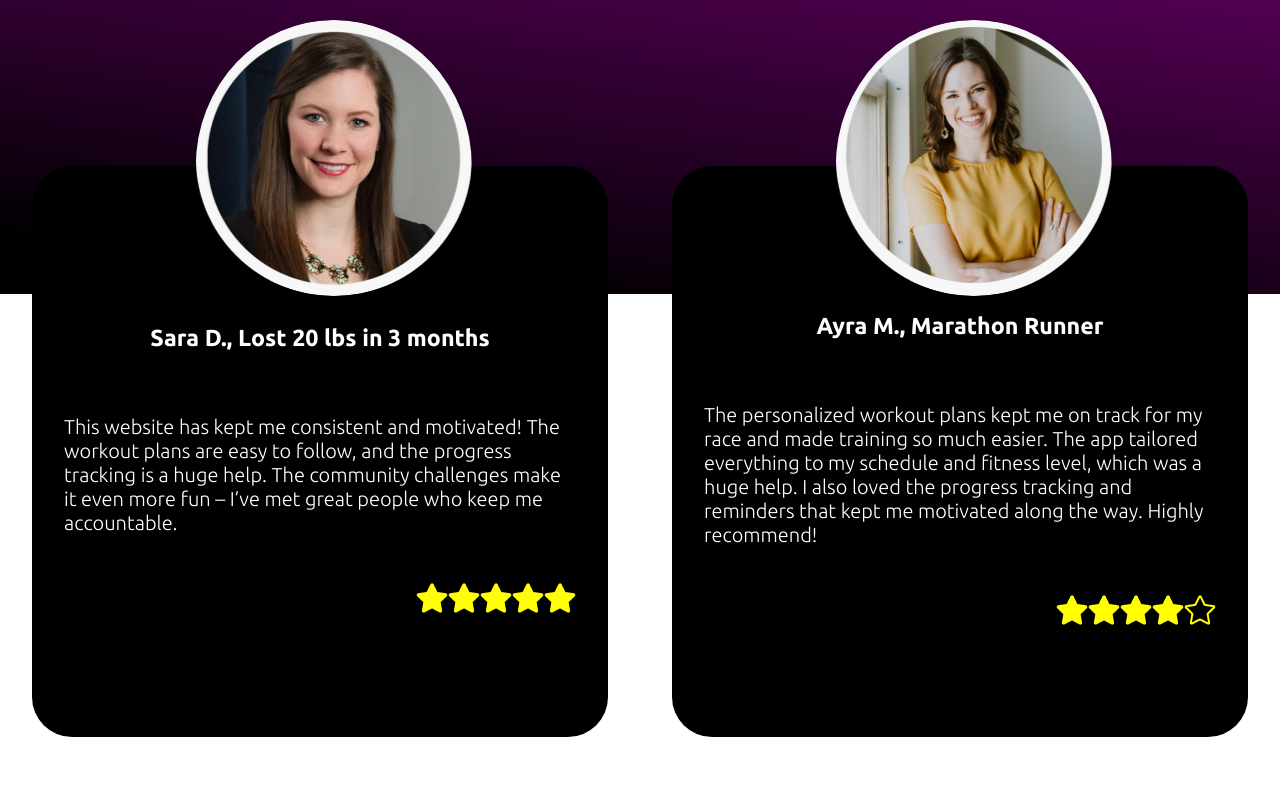
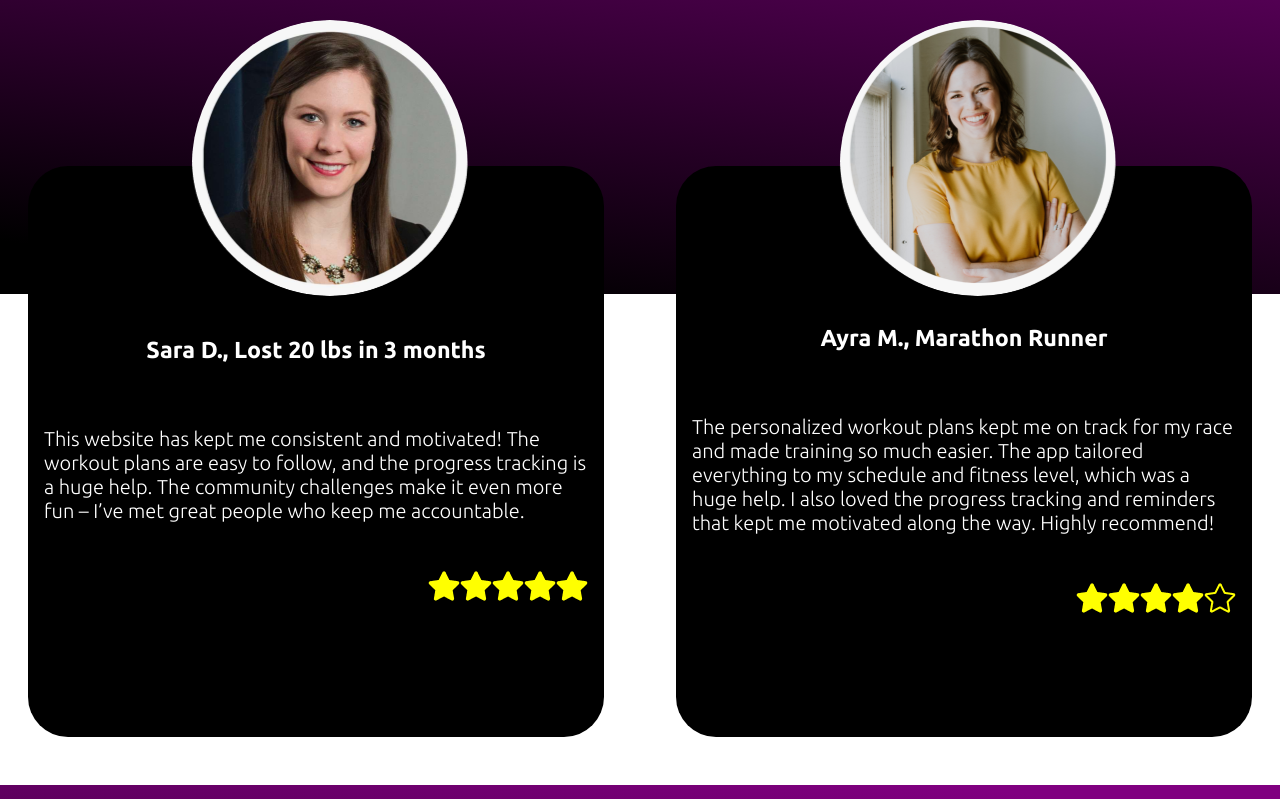
Before and after one commit to AleenaJabeen/Fitness-App, a React (Create React App) app: page /home in a window 1280 px wide. Shown: the part 2240-3039 px from the top of the page. Built offline with nearby package versions, Linux system fonts and the light colour scheme.

Commit message:
Update Testimonials.module.css

```diff
--- a/src/styles/HomeStyles/Testimonials.module.css
+++ b/src/styles/HomeStyles/Testimonials.module.css
@@ -29,7 +29,7 @@ padding-top: 1rem;
 .testimonials{
     margin-top: -10rem;
     width: 100%;
-    padding:2rem 1rem;
+    padding:2rem .5rem;
     display: flex;
     justify-content: center;
     align-items: center;
@@ -41,14 +41,14 @@ height: 571px;
 border-radius: 40px;
     background-color: var(--background-color);
     color:var(--input-border-color) ;
-    padding: 2rem;
+    padding: 2rem 1rem;
     display: flex;
     justify-content: center;
     align-items: center;
     flex-direction: column;
     gap: 2rem;
     position: relative;
-    margin-bottom: 5rem;
+    margin-bottom: 1rem;
 }
 .midImg{
     max-width:276px;
```
